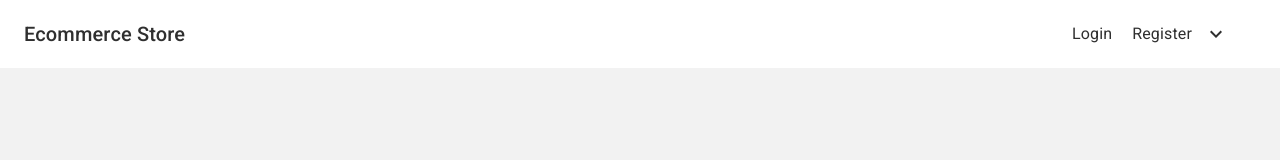
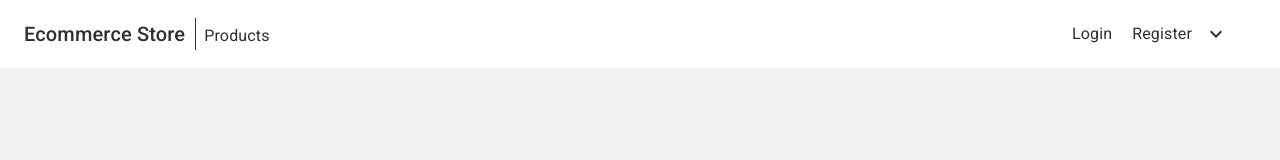
Before and after one commit to Forbidden-Duck/ecommerce-frontend, a React (Create React App) app: page / in a window 1280 px wide. Shown: the top 160 px of the page. Built offline with nearby package versions, Linux system fonts and the light colour scheme; no server answers.

Commit message:
Navbar includes products button

```diff
--- a/src/components/Navbar/Navbar.jsx
+++ b/src/components/Navbar/Navbar.jsx
@@ -12,6 +12,7 @@ import {
     Switch,
     FormControlLabel,
     Drawer,
+    Divider,
 } from "@material-ui/core";
 import {
     Menu as MenuIcon,
@@ -43,6 +44,10 @@ function Navbar({ isMobile }) {
             display: "flex",
             alignItems: "center",
         },
+        divider: {
+            marginRight: theme.spacing(1),
+            background: darkMode ? "#ccd2d4" : "#2f2f2f",
+        },
         title: {
             color: "inherit",
             textDecoration: "none",
@@ -52,6 +57,10 @@ function Navbar({ isMobile }) {
             minHeight: 68,
             background: darkMode ? "#222" : "#fff",
             color: darkMode ? "#ccd2d4" : "#2f2f2f",
+        },
+        headerItems: {
+            display: "flex",
+            alignItems: "center",
         },
         buttonHover: {
             "&:hover": {
@@ -124,7 +133,9 @@ function Navbar({ isMobile }) {
     return (
         <AppBar position="static">
             <Toolbar className={classesDesktop.header}>
+                <div className={classesDesktop.headerItems}>
                     <Typography
+                        style={{ marginRight: "10px" }}
                         variant="h6"
                         className={`${classesDesktop.title} ${classesDesktop.buttonHover}`}
                         component={Link}
@@ -132,30 +143,29 @@ function Navbar({ isMobile }) {
                     >
                         Ecommerce Store
                     </Typography>
+                    {!isMobile && (
+                        <>
+                            <Divider
+                                className={classesDesktop.divider}
+                                orientation="vertical"
+                                flexItem
+                            />
+                            <div style={{ marginTop: "3px" }}>
+                                <Typography
+                                    variant="body1"
+                                    className={`${classesDesktop.title} ${classesDesktop.buttonHover}`}
+                                    component={Link}
+                                    to="/products"
+                                >
+                                    Products
+                                </Typography>
+                            </div>
+                        </>
+                    )}
+                </div>
                 <div>
                     {isMobile ? (
                         <div style={{ display: "flex" }}>
-                            {isAuthenticated && (
-                                <div>
-                                    <IconButton
-                                        className={classesDesktop.buttonHover}
-                                        aria-label="Shopping Cart"
-                                        color="inherit"
-                                        component={Link}
-                                        to={"/cart"}
-                                    >
-                                        <Badge
-                                            badgeContent={
-                                                0 /* TODO No cart items store */
-                                            }
-                                            max={99}
-                                            color="secondary"
-                                        >
-                                            <ShoppingCartIcon />
-                                        </Badge>
-                                    </IconButton>
-                                </div>
-                            )}
                             <IconButton
                                 aria-controls="site-select"
                                 aria-haspopup="true"
@@ -255,6 +265,20 @@ function Navbar({ isMobile }) {
                                                 style={{ paddingLeft: 10 }}
                                             >
                                                 Profile
+                                            </Typography>
+                                        </MenuItem>
+                                        <MenuItem
+                                            onClick={handleDrawer}
+                                            component={Link}
+                                            to={"/cart"}
+                                        >
+                                            <ShoppingCartIcon
+                                                style={{ color: "#4d4d4d" }}
+                                            />
+                                            <Typography
+                                                style={{ paddingLeft: 10 }}
+                                            >
+                                                Cart
                                             </Typography>
                                         </MenuItem>
                                         <MenuItem onClick={handleThemeSwitch}>
```
Lines whose indentation alone changed are shown as unchanged.
